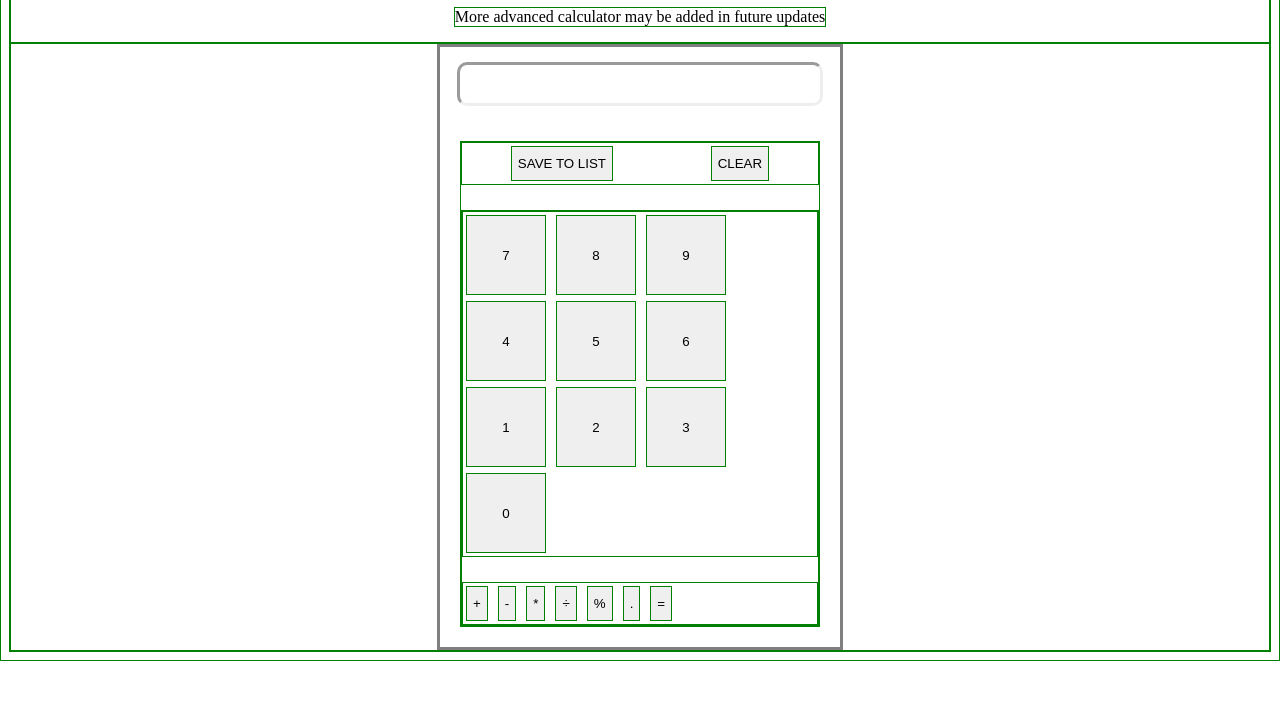
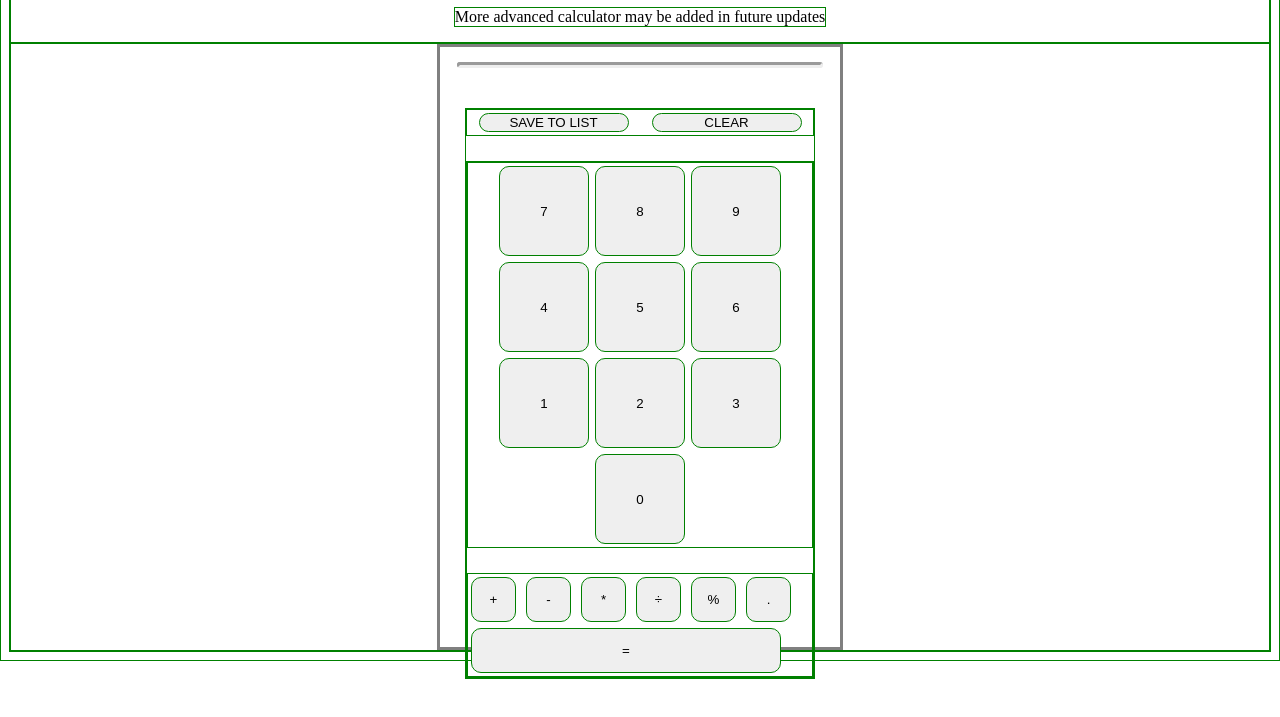
Before and after one commit to CrypticiaN/calculator-app, a plain HTML site: page index.html in a window 1280 px wide. Shown: the part 69-786 px from the top of the page. Drawn offline with Linux system fonts and the light colour scheme.

Commit message:
fine-tuning calculator CSS

```diff
--- a/style.css
+++ b/style.css
@@ -42,20 +42,25 @@ main {
 }
 
 .buttons {
-	margin: 20px;
+	margin: 25px;
+	display: flex;
+	flex-direction: column;
 }
 
 button {
 	margin: 3px;
-	height: 35px;
+	border-radius: 10px;
 }
 
 .settings-buttons {
 	display: flex;
+	flex-direction: row;
 	justify-content: space-around;
 	margin-bottom: 25px;
 }
-.settings-buttons button
+.settings-buttons button {
+	width: 150px;
+}
 #save
 #clear
 
@@ -66,11 +71,15 @@ button {
 
 .numbers-buttons {
 	margin-bottom: 25px;
+	display: flex;
+	flex-direction: row;
+	flex-wrap: wrap;
+	justify-content: center;
 }
 
 .numbers-buttons button {
-	width: 80px;
-	height: 80px;
+	width: 90px;
+	height: 90px;
 }
 #button7
 #button8
@@ -84,11 +93,41 @@ button {
 #button0
 
 .operators-buttons
-.operators-buttons button
-#add
-#subtract
-#multiply
-#divide
-#modulus
-#decimal
-#result
+.operators-buttons button {
+	width: 90px;
+	height: 45px;
+}
+#add {
+	width: 45px;
+	height: 45px;
+}
+
+#subtract {
+	width: 45px;
+	height: 45px;
+}
+
+#multiply {
+	width: 45px;
+	height: 45px;
+}
+
+#divide {
+	width: 45px;
+	height: 45px;
+}
+
+#modulus {
+	width: 45px;
+	height: 45px;
+}
+
+#decimal {
+	width: 45px;
+	height: 45px;
+}
+
+#result {
+	width: 90%;
+	height: 45px;
+}
```
